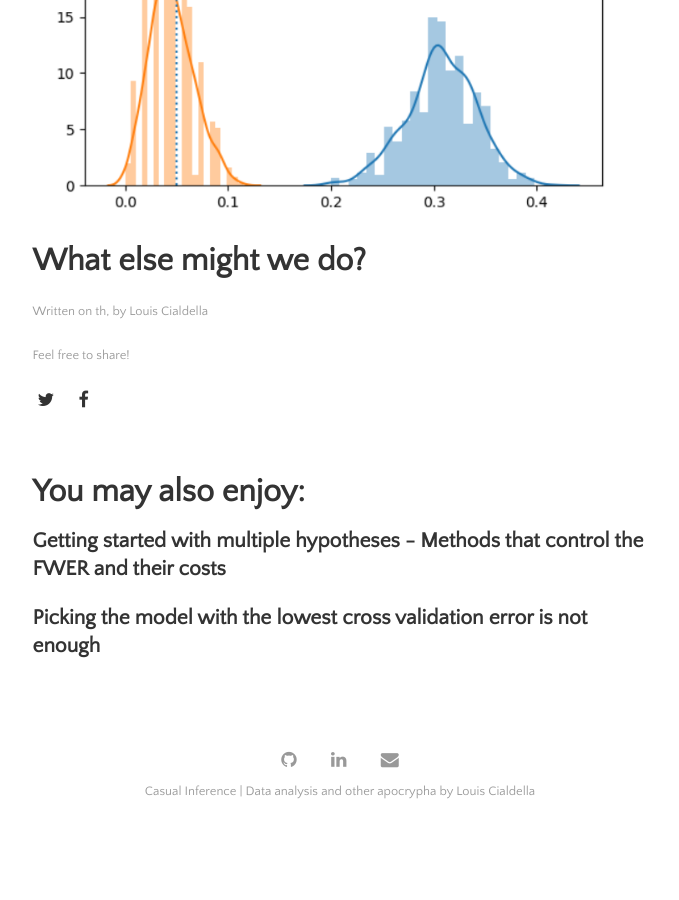
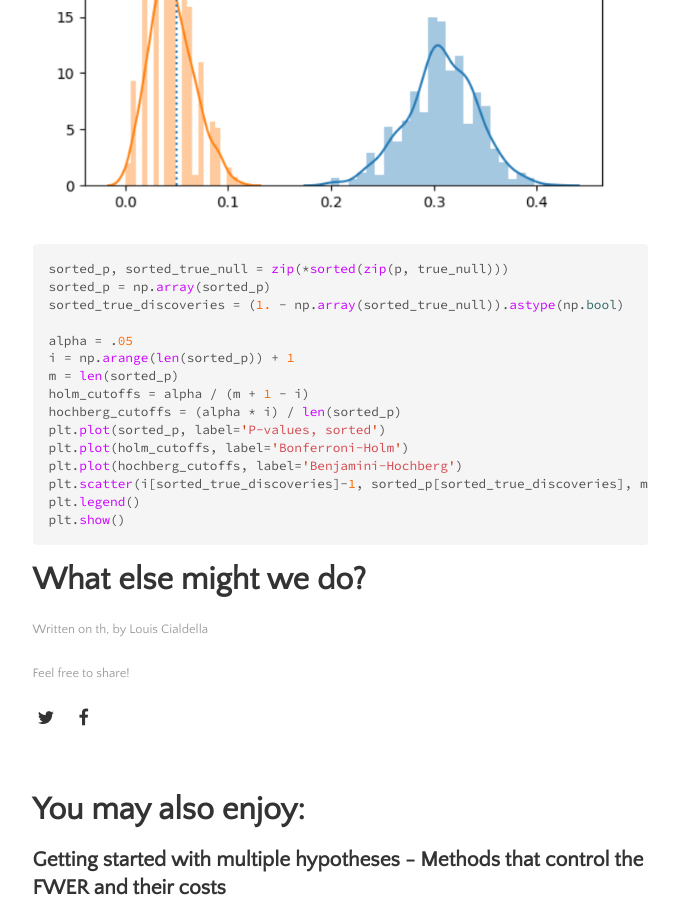
Before and after one commit to lmc2179/lmc2179.github.io, a Jekyll site: the page built from drafts/fdr.md, in a window 1280 px wide and 900 px high, scrolled down 4037 px. Shown: the whole window, without its empty margins (300-979 px from the left). Built offline with Jekyll 4.4.1, drawn with Linux system fonts in a browser that asks for light colours; before the commit the page ends 4874 px from its top, so only the background shows below that.

Commit message:
Update fdr.md

````diff
--- a/drafts/fdr.md
+++ b/drafts/fdr.md
@@ -101,4 +101,22 @@ plt.show()
 
 ![FDR simulation results](https://raw.githubusercontent.com/lmc2179/lmc2179.github.io/master/assets/img/fdr/fdr_regression.png)
 
+```python
+sorted_p, sorted_true_null = zip(*sorted(zip(p, true_null)))
+sorted_p = np.array(sorted_p)
+sorted_true_discoveries = (1. - np.array(sorted_true_null)).astype(np.bool)
+
+alpha = .05
+i = np.arange(len(sorted_p)) + 1
+m = len(sorted_p)
+holm_cutoffs = alpha / (m + 1 - i)
+hochberg_cutoffs = (alpha * i) / len(sorted_p)
+plt.plot(sorted_p, label='P-values, sorted')
+plt.plot(holm_cutoffs, label='Bonferroni-Holm')
+plt.plot(hochberg_cutoffs, label='Benjamini-Hochberg')
+plt.scatter(i[sorted_true_discoveries]-1, sorted_p[sorted_true_discoveries], marker='x')
+plt.legend()
+plt.show()
+```
+
 # What else might we do?
````
